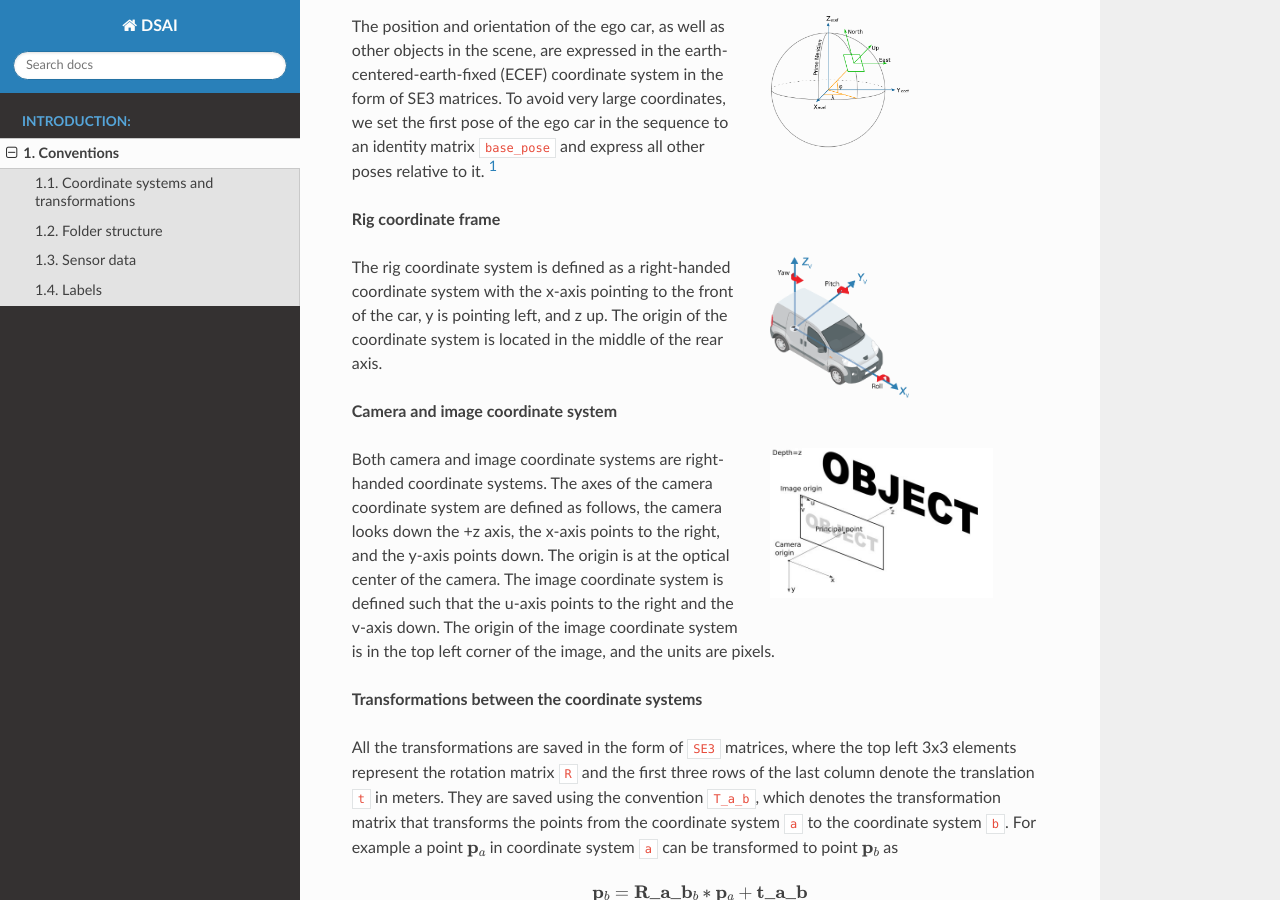
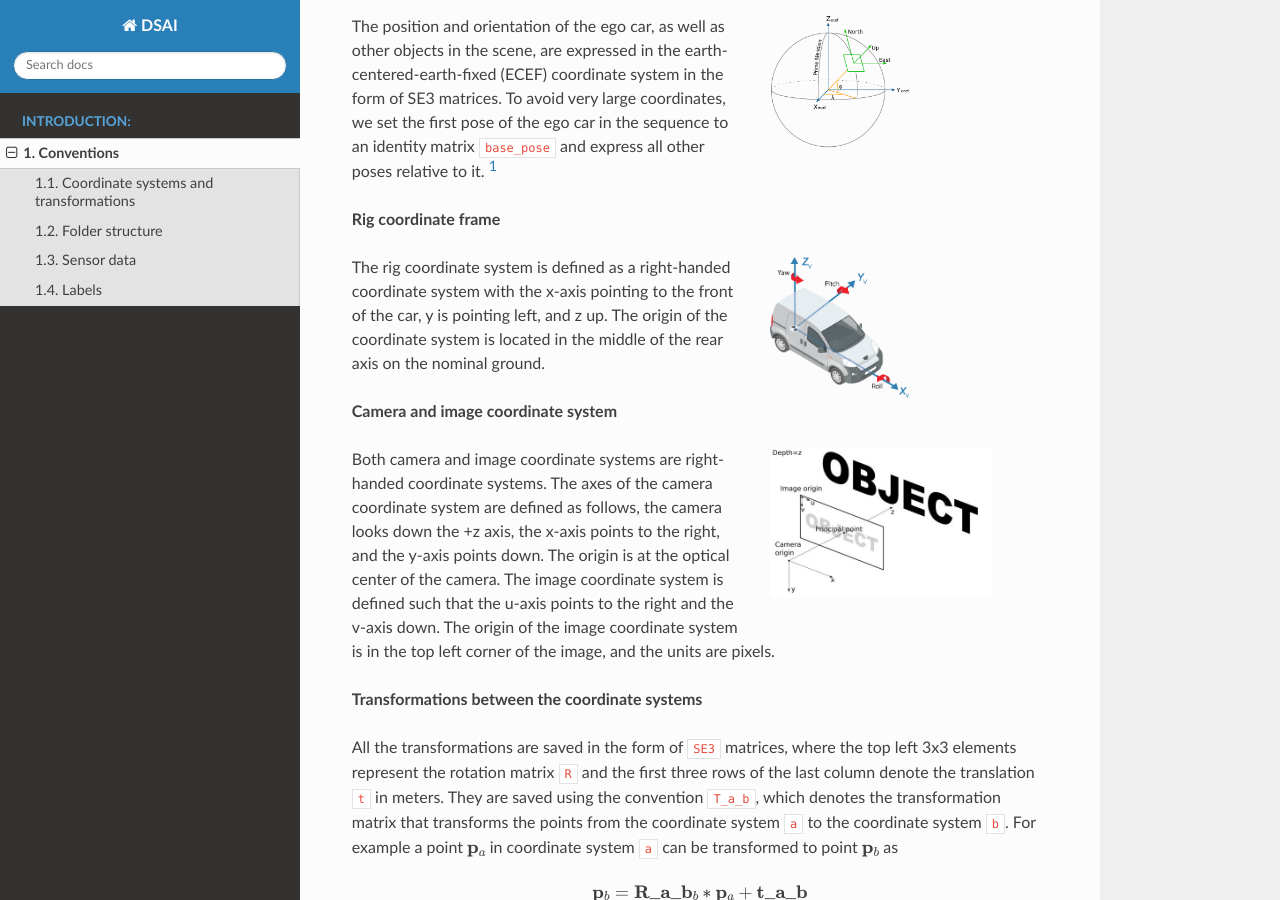
Before and after one commit to NVIDIA/ncore, a Sphinx documentation site: the page built from docs/notes/conventions.rst, in a window 1280 px wide and 900 px high, scrolled down 369 px. Built offline with Sphinx 7.4.7 and the Read the Docs theme 2.0.0, drawn with Linux system fonts in a browser that asks for light colours; some of the changed text lies outside the part shown.

Commit message:
Apply 2 suggestion(s) to 2 file(s)

```diff
--- a/docs/notes/conventions.rst
+++ b/docs/notes/conventions.rst
@@ -27,7 +27,7 @@ To avoid very large coordinates, we set the first pose of the ego car in the seq
    :width: 50%
    :align: right
 
-The rig coordinate system is defined as a right-handed coordinate system with the x-axis pointing to the front of the car, y is pointing left, and z up. The origin of the coordinate system is located in the middle of the rear axis.
+The rig coordinate system is defined as a right-handed coordinate system with the x-axis pointing to the front of the car, y is pointing left, and z up. The origin of the coordinate system is located in the middle of the rear axis on the nominal ground.
 
 **Camera and image coordinate system**
 
```
Also changed, not shown: other parts of docs/notes/conventions.rst (+1 -1 lines).
